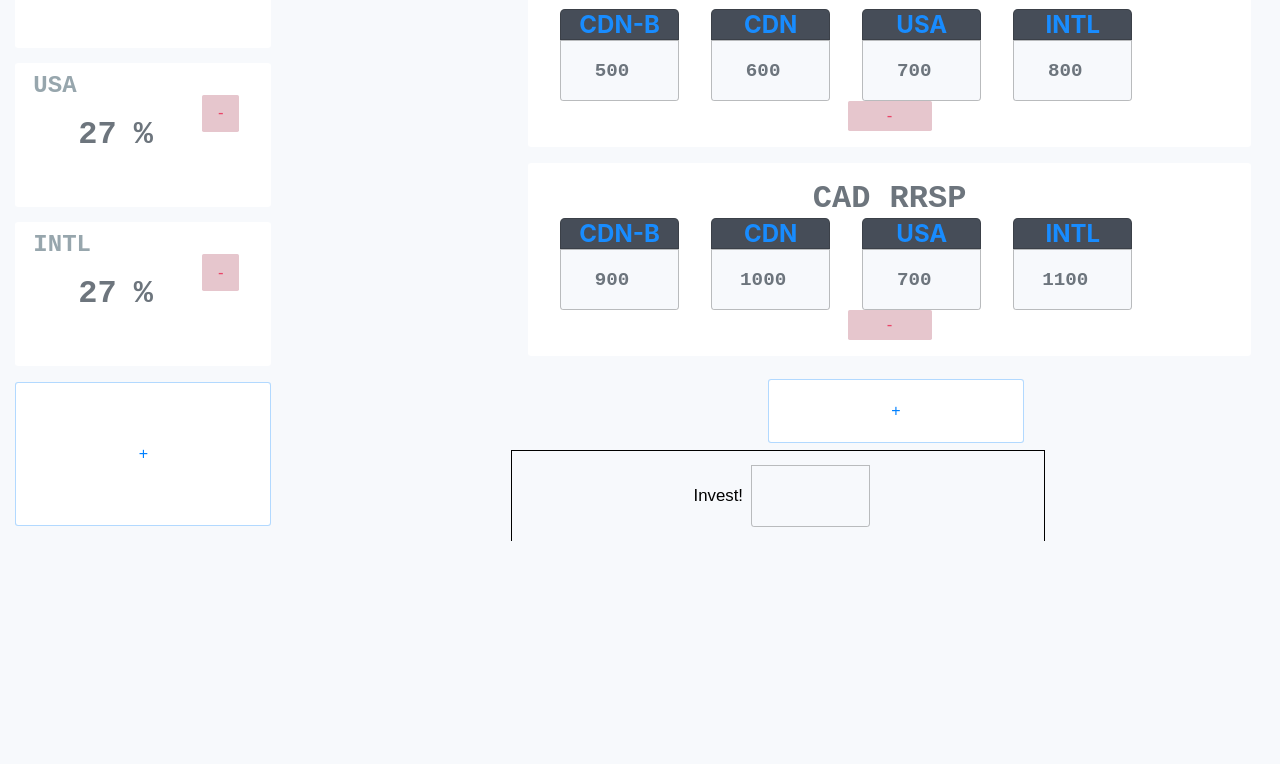
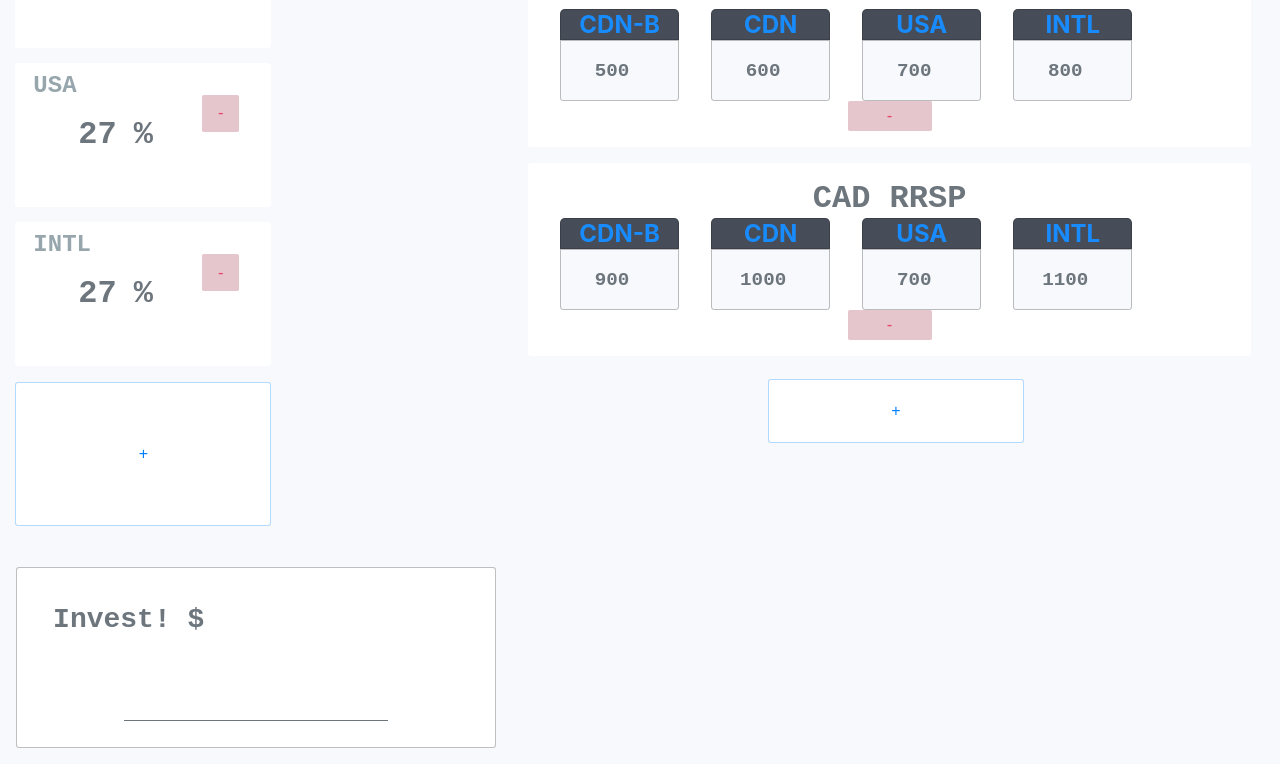
Before and after one commit to nikolamarunic/potatocalculator, a React (Create React App) app: page / in a window 1280 px wide. Shown: the part 388-1152 px from the top of the page. Before the commit the page ends 929 px from the top, so only its background shows below. Built offline with nearby package versions, Linux system fonts and the light colour scheme.

Commit message:
redesigned the invest button and put it into a new div representing the left half of the screen

```diff
--- a/src/Components/App/App.css
+++ b/src/Components/App/App.css
@@ -46,9 +46,6 @@ h2 {
   color: #fff;
   justify-content: space-between;
 }
-.invest {
-  text-align: center;
-}
 
 /* required so that the accounts take up a smaller portion of the screen*/
 .accounts {
@@ -56,13 +53,20 @@ h2 {
   display: inline-block;
   text-align: center;
 }
-.Holdings {
+.leftContainer {
   width: 40%;
   float: left;
 }
+
+.Invest {
+  text-align: center;
+  align-items: center;
+  justify-content: center;
+  margin-top: 5%;
+}
+
 .content {
   /* display: flex; */
   justify-content: space-between;
   padding:2%;
-
 }
--- a/src/Components/App/App.js
+++ b/src/Components/App/App.js
@@ -131,19 +131,18 @@ class App extends React.Component {
     return (
       <div>
         <h1>PotatoCalculator</h1>
-        {/* <div className="content"> */}
+        <div className="leftContainer">
           <Holdings holdings={this.state.holdings} onRemove={this.removeStock} onAdd={this.addStock}
             handleNameChange={this.handleNameChange} handleAllocChange={this.handleAllocChange} />
+          <Invest />
+        </div>
 
           <div className="accounts" >
             <Accounts holdings={this.state.holdings} accounts={this.state.accounts}
               onRemove={this.removeAccount} onAdd={this.addAccount}
               onAmountChange={this.handleAccountAmountChange} onNameChange = {this.handleAccountNameChange}/>
           </div>
-        {/* </div> */}
-        <div className="invest">
-        <Invest />
-        </div>
+
       </div>
     );
   }
--- a/src/Components/Invest/Invest.css
+++ b/src/Components/Invest/Invest.css
@@ -1,24 +1,56 @@
 .Invest {
-  width: 40%;
+  width: 100%;
+  text-align: center;
   align-items: center;
   overflow-y: scroll;
+  display: inline-flex;
+  font-family: "Courier New", Courier, monospace;
+  font-weight: 900;
+
+}
+
+.investContent{
+  text-align: center;
   padding: .88rem;
-  outline: 1px solid black;
-  display: table-cell;
-  text-align: center;
+  margin: 1em;
+  border: 1px solid rgba(0, 0, 0, 0.25);
+  border-radius: .2em;
+  background-color: white;
 
 }
 
 .Invest-action {
   cursor: pointer;
+  float: left;
   padding: .5rem;
+  margin:.5em;
   font-size: 1.05rem;
-  transition: color .25s;
-  border: 0px;
-  background-color: rgba(0, 0, 0, 0);
-  color: black;
+  transition: background-color .25s;
+  /* border: 1px solid rgba(32, 208, 155, 0.25); */
+  border:0px;
+  border-radius: 0.2em;
+  background-color: white;
+  color: #6d757d;
+  font-size: 1.75em;
+  font-family: "Courier New", Courier, monospace;
+  font-weight: 900;
+
 }
 
-.Account-action:hover {
-  color: rgba(265, 265, 265, .5);
+.Invest-action:hover {
+  background-color: rgba(32, 208, 155, 0.5);
+  -webkit-text-stroke: 1px #6d757d;
 }
+
+.investInput {
+  margin: .5em;
+  padding:0.5em;
+  width:10em;
+  height: 50%;
+  font-family: "Courier New", Courier, monospace;
+  font-weight: 900;
+  font-size: 1.5em;
+  color: #6d757d;
+  border: 0px;
+  border-bottom: 1px solid #6d757d;
+}
--- a/src/Components/Invest/Invest.js
+++ b/src/Components/Invest/Invest.js
@@ -13,14 +13,16 @@ class Invest extends React.Component {
   }
 
   renderAction() {
-    return <button className="Invest-action" onClick={this.invest}>Invest!</button>
+    return <button className="Invest-action" onClick={this.invest}>Invest! $</button>
   }
 
   render() {
     return (
       <div className="Invest">
-         {this.renderAction()}
-         <input key={this.key} type='number' className="value" onChange = {this.handleAmountChange}></input>
+        <div className="investContent">
+          {this.renderAction()}
+          <input key={this.key} type='number' className="investInput" onChange = {this.handleAmountChange}></input>
+         </div>
       </div>
     );
   }
```
